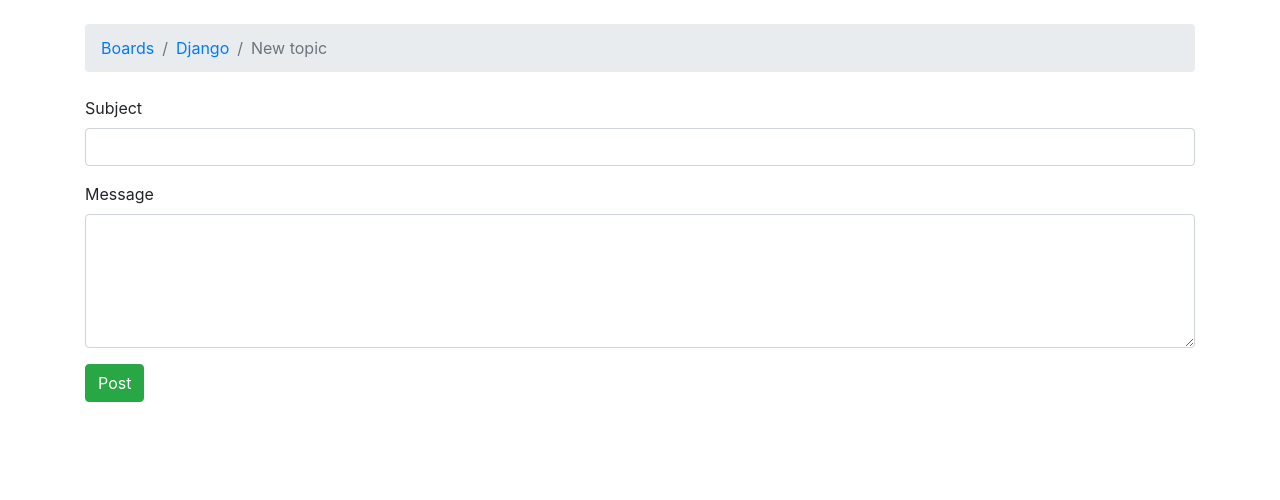
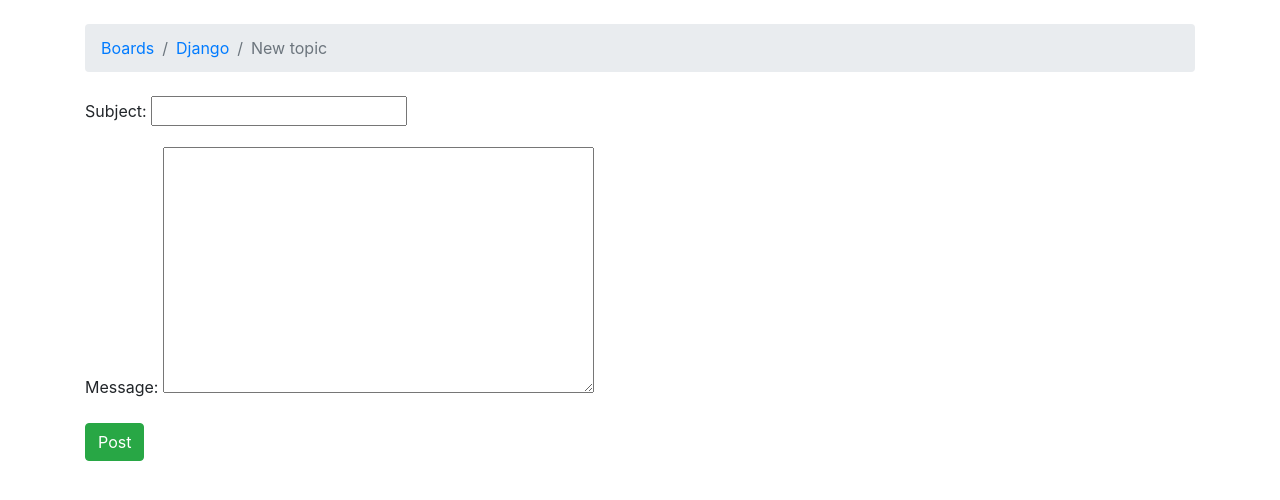
Before and after one commit to rogerokello/simple, a Django app: page /boards/1/new/ in a window 1280 px wide. Shown: the part 56-556 px from the top of the page. Run offline with Django 3.2, Linux system fonts and the light colour scheme; data comes from the database, SQL or seed files in the repository; some libraries are stand-ins or nearby versions; some web fonts are replaced.

Commit message:
Add way to display form as a paragraph in the template

```diff
--- a/simple/boards/views.py
+++ b/simple/boards/views.py
@@ -42,4 +42,4 @@ def new_topic(request, pk):
     else:
         form = NewTopicForm()
 
-    return render(request, 'new_topic.html', {'board': board})
+    return render(request, 'new_topic.html', {'board': board, 'form': form})
--- a/simple/templates/new_topic.html
+++ b/simple/templates/new_topic.html
@@ -11,14 +11,7 @@
 {% block content %}
 <form method="post">
   {% csrf_token %}
-  <div class="form-group">
-    <label for="id_subject">Subject</label>
-    <input type="text" class="form-control" id="id_subject" name="subject">
-  </div>
-  <div class="form-group">
-    <label for="id_message">Message</label>
-    <textarea class="form-control" id="id_message" name="message" rows="5"></textarea>
-  </div>
+  {{ form.as_p }}
   <button type="submit" class="btn btn-success">Post</button>
 </form>
 {% endblock %}
```
